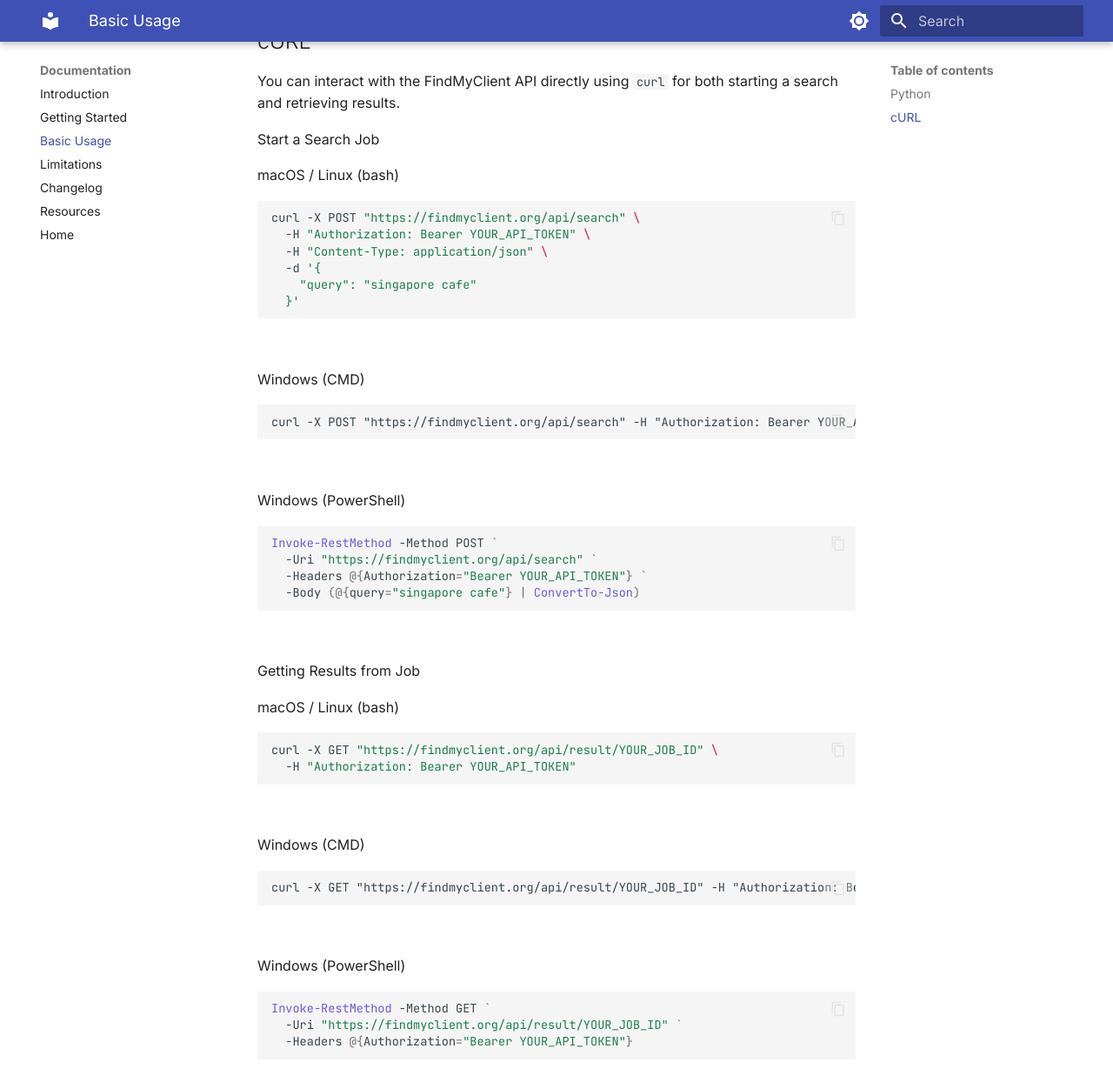
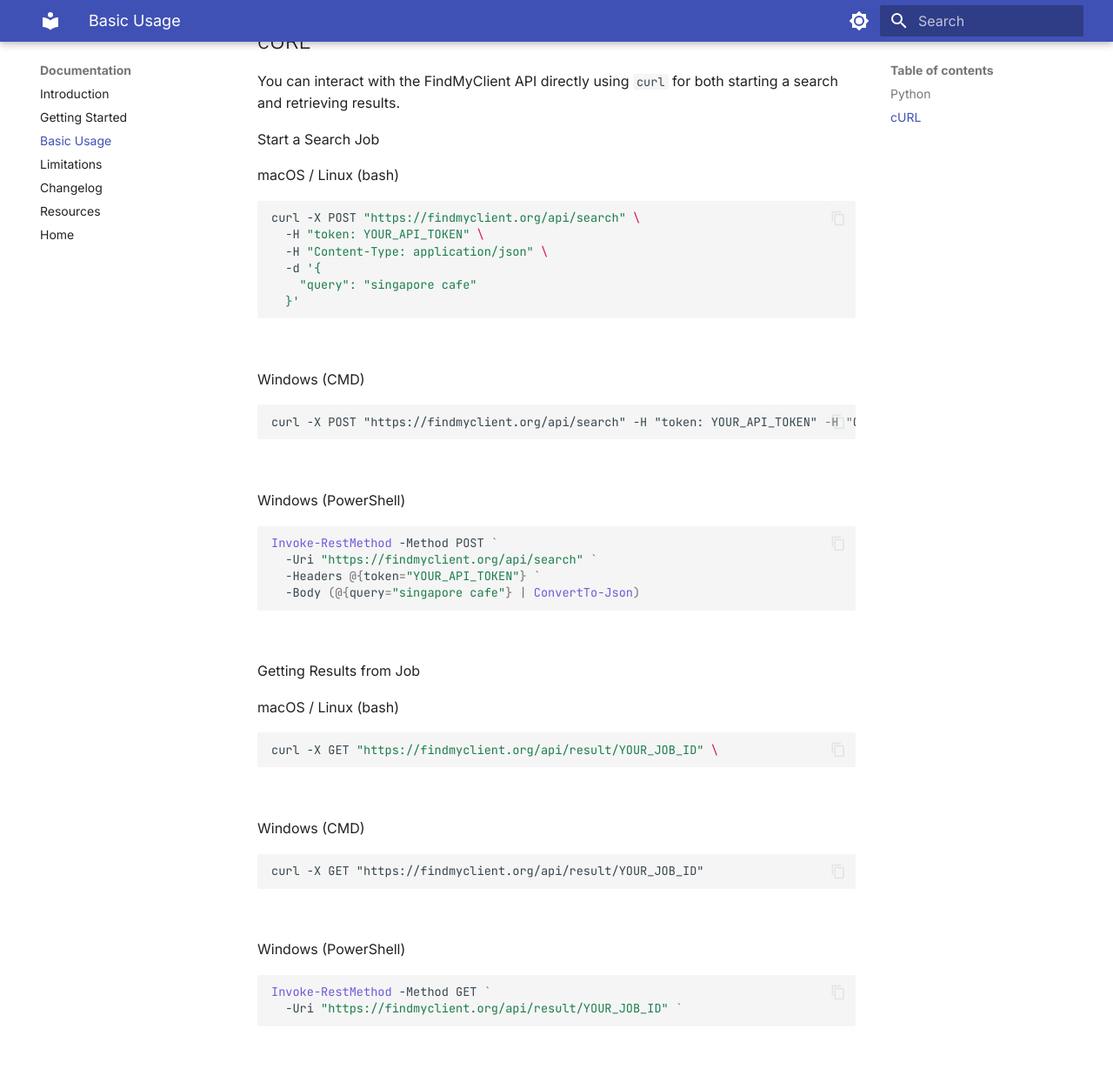
Before and after one commit to Rottie420/findmyclient-api-docs, an MkDocs documentation site: the page built from docs/usage.md, in a window 1280 px wide and 1400 px high, scrolled down 1507 px. Shown: the top 1244 px of the window at 87% size. Built offline with MkDocs 1.6.1 and Material for MkDocs 9.7.7, drawn with Linux system fonts in a browser that asks for light colours.

Commit message:
chore: updated usage

````diff
--- a/docs/usage.md
+++ b/docs/usage.md
@@ -75,7 +75,7 @@ macOS / Linux (bash)
 ```bash
 
 curl -X POST "https://findmyclient.org/api/search" \
-  -H "Authorization: Bearer YOUR_API_TOKEN" \
+  -H "token: YOUR_API_TOKEN" \
   -H "Content-Type: application/json" \
   -d '{
     "query": "singapore cafe"
@@ -88,7 +88,7 @@ Windows (CMD)
 
 ```cmd
 
-curl -X POST "https://findmyclient.org/api/search" -H "Authorization: Bearer YOUR_API_TOKEN" -H "Content-Type: application/json" -d "{\"query\":\"singapore cafe\"}"
+curl -X POST "https://findmyclient.org/api/search" -H "token: YOUR_API_TOKEN" -H "Content-Type: application/json" -d "{\"query\":\"singapore cafe\"}"
 
 ```
 <br>
@@ -99,7 +99,7 @@ Windows (PowerShell)
 
 Invoke-RestMethod -Method POST `
   -Uri "https://findmyclient.org/api/search" `
-  -Headers @{Authorization="Bearer YOUR_API_TOKEN"} `
+  -Headers @{token="YOUR_API_TOKEN"} `
   -Body (@{query="singapore cafe"} | ConvertTo-Json)
 
 ```
@@ -112,7 +112,6 @@ macOS / Linux (bash)
 ```bash
 
 curl -X GET "https://findmyclient.org/api/result/YOUR_JOB_ID" \
-  -H "Authorization: Bearer YOUR_API_TOKEN"
 
 ```
 <br>
@@ -121,7 +120,7 @@ Windows (CMD)
 
 ```cmd
 
-curl -X GET "https://findmyclient.org/api/result/YOUR_JOB_ID" -H "Authorization: Bearer YOUR_API_TOKEN"
+curl -X GET "https://findmyclient.org/api/result/YOUR_JOB_ID"
 
 ```
 <br>
@@ -132,7 +131,6 @@ Windows (PowerShell)
 
 Invoke-RestMethod -Method GET `
   -Uri "https://findmyclient.org/api/result/YOUR_JOB_ID" `
-  -Headers @{Authorization="Bearer YOUR_API_TOKEN"}
 
 ```
 
````
